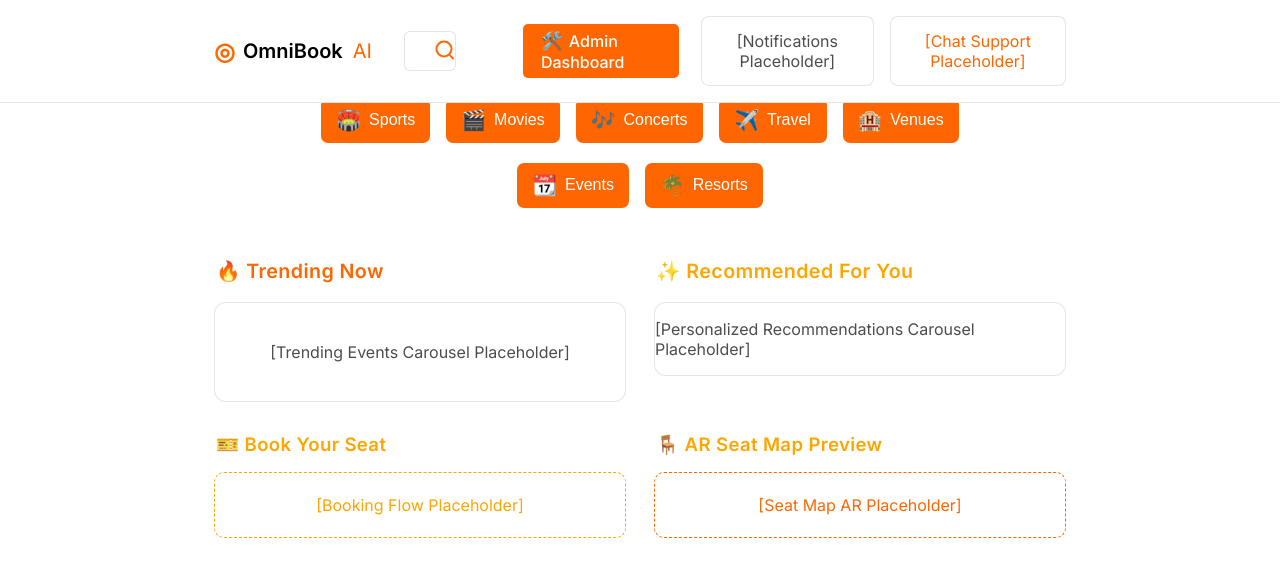
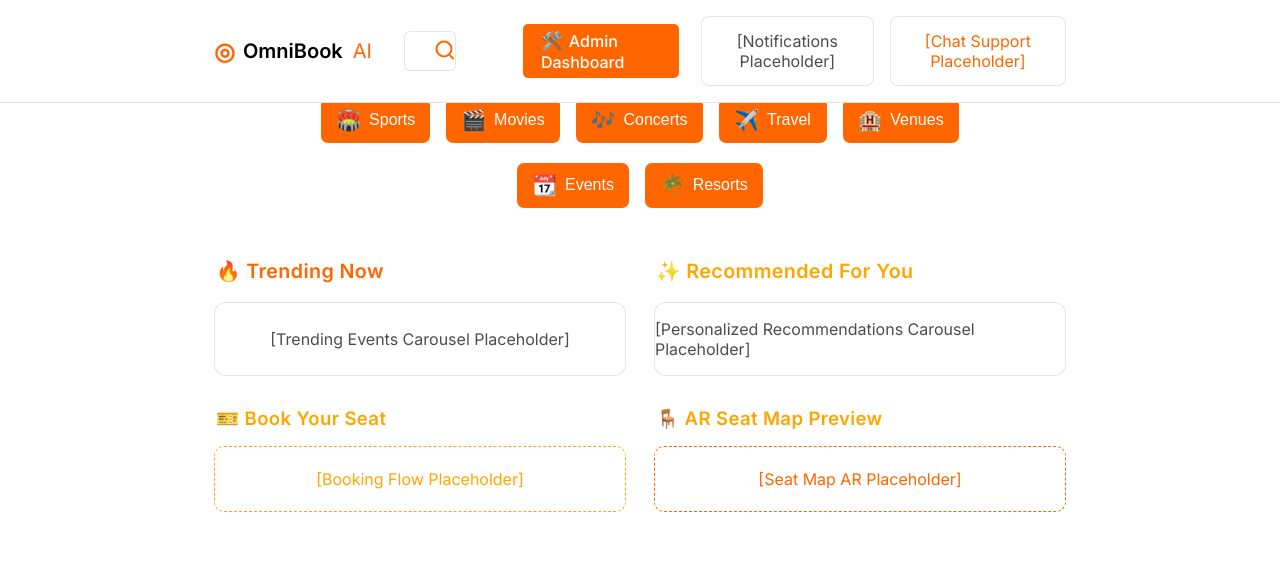
Before and after one commit to Workflow-Manager-admin/omnibook-ai-16339-5bd977bd, a React (Create React App) app in the folder omni_book_ai/: page / in a window 1280 px wide. Shown: the top 576 px of the page. Built offline with nearby package versions, Linux system fonts and the light colour scheme.

Commit message:
Auto-commit: Changes as of 2025-05-30T03:02:56.971595+00:00

```diff
--- a/omni_book_ai/src/components/TrendingCarousel.js
+++ b/omni_book_ai/src/components/TrendingCarousel.js
@@ -12,11 +12,11 @@ export default function TrendingCarousel() {
         background: "rgba(255,255,255,0.03)",
         border: "1px solid var(--border-color)",
         borderRadius: 12,
-        minHeight: 100,
         display: "flex",
         alignItems: "center",
         justifyContent: "center",
-        color: "var(--text-secondary)"
+        color: "var(--text-secondary)",
+        minHeight: 74,
       }}
     >
       [Trending Events Carousel Placeholder]
```
Also changed, not shown: 2 other files (tests, documents, lock files or other folders).
